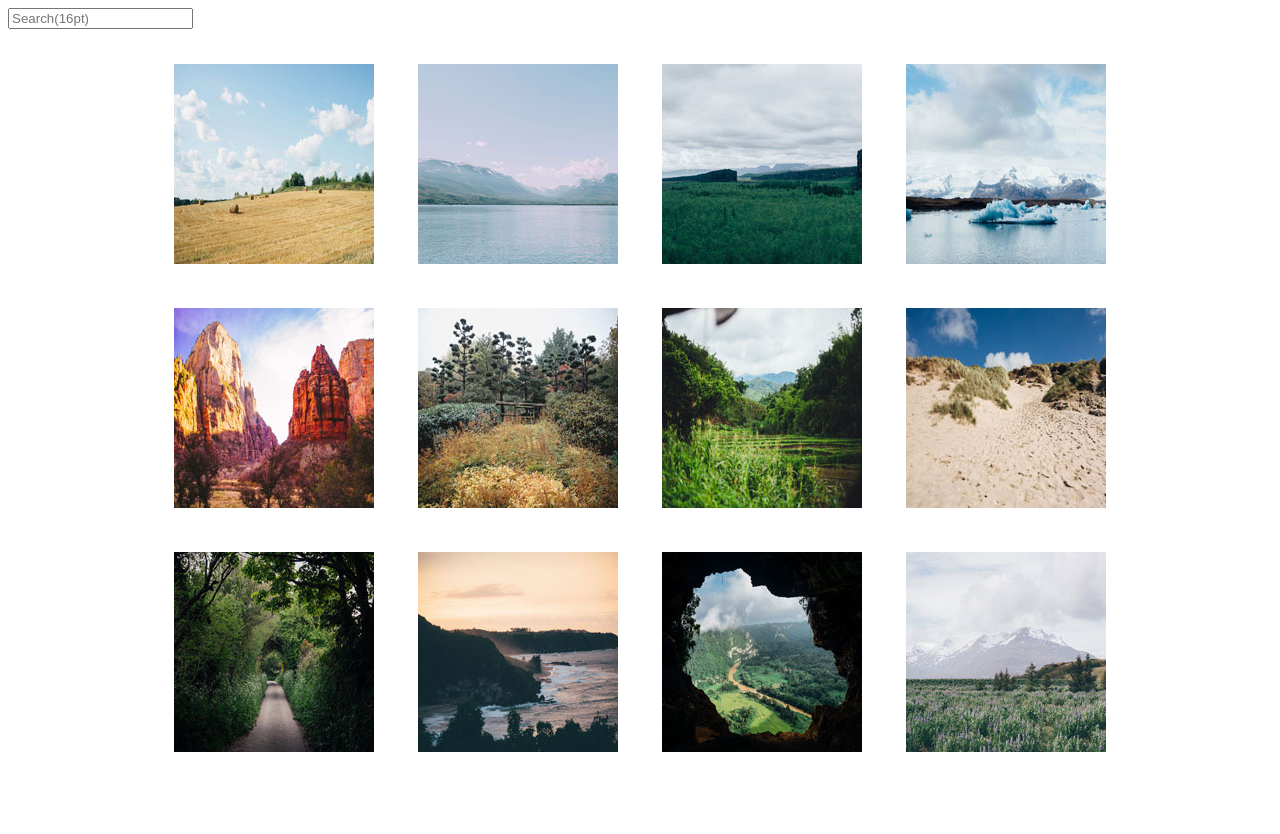
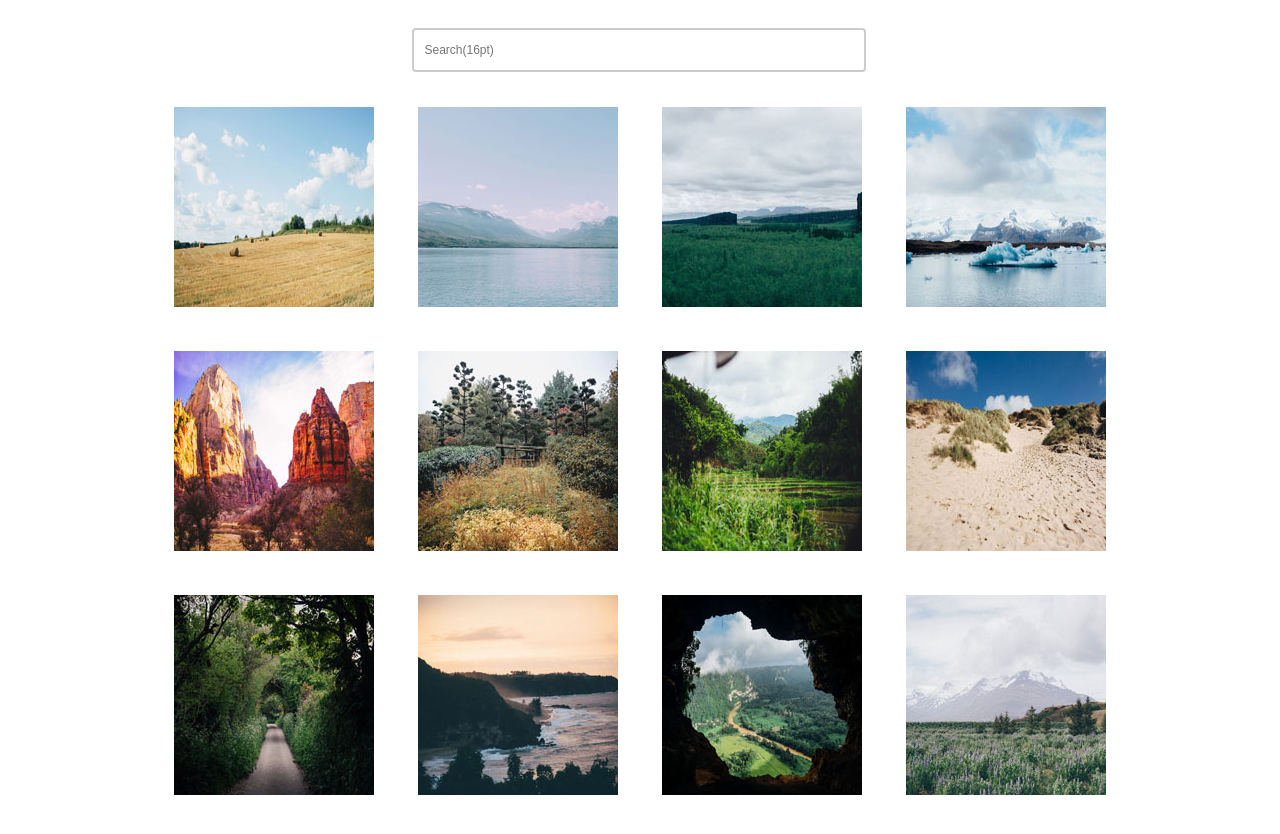
Before and after one commit to Ahunter24/Treehouse-Project-4-Interactive-Photo-Gallery, a plain HTML site: page index.html in a window 1280 px wide. Before the commit the page ends 800 px from the top, so only its background shows below. Drawn offline with Linux system fonts and the light colour scheme; files that its build step writes are made by us from their sources; files whose address does not match are found by name; a web font is replaced by a local one.

Commit message:
Changed directories

```diff
--- a/css/style.css
+++ b/css/style.css
@@ -1,5 +1,5 @@
 ul {
-	list-style:none;
+	list-style: none;
 	margin: 0 auto;
 	padding: 15px;
 	display: block;
@@ -10,17 +10,17 @@ ul {
 ul li {
 	display: inline-block;
 	padding: 0;
-	background:white;
+	background: white;
 	margin: 20px;
 }
+
 ul li img {
 	display: block;
 }
 
-input[type="search"]
-{
+input[name="search"] {
 	margin: 0 32%;
- height: 40px;
+	height: 20px;
 	width: 430px;
 	border: 2px solid #ccc;
 	border-radius: 4px;
@@ -28,9 +28,8 @@ input[type="search"]
 	background-color: white;
 	margin-top: 20px;
 	padding: 10px;
-
 }
 
-.field_set{
+.field_set {
 	border: 0;
 }
```
Also changed, not shown: dist/js/lightbox-plus-jquery.min.js (deleted), dist/js/lightbox.min.js (deleted), js/lightbox/css/lightbox.css (renamed from dist/css/lightbox.css), js/lightbox/css/lightbox.min.css (renamed from dist/css/lightbox.min.css), js/lightbox/images/close.png (renamed from dist/images/close.png), js/lightbox/images/loading.gif (renamed from dist/images/loading.gif), js/lightbox/images/next.png (renamed from dist/images/next.png), js/lightbox/images/prev.png (renamed from dist/images/prev.png), js/lightbox/js/lightbox-plus-jquery.js (renamed from dist/js/lightbox-plus-jquery.js), js/lightbox/js/lightbox.js (renamed from dist/js/lightbox.js), 2 other files. Lines whose indentation alone changed are shown as unchanged.
